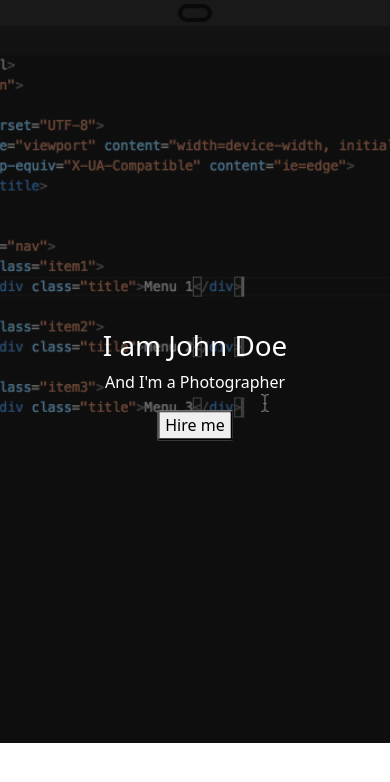
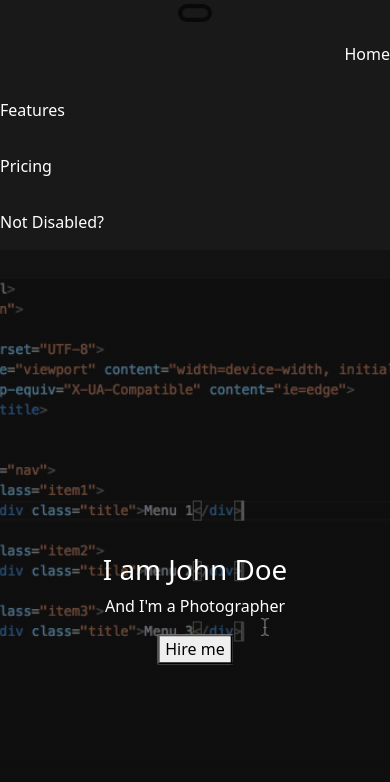
Before and after one commit to Serg-ioE/2023Portfolio, a plain HTML site: page index.html in a window 390 px wide. Both pictures are taken after a click on the button "Toggle navigation". Drawn offline with nearby package versions, Linux system fonts and the light colour scheme.

Commit message:
4/19/23 (commit from home)
Made navbar semi functional, (need to add in links to pages and change the z-index properly so that you can't scroll and the drop down menu covers the whole page).

```diff
--- a/Style.css
+++ b/Style.css
@@ -39,3 +39,6 @@ html {
 button.navbar-toggler {
     margin:auto;
 }
+.navexpanded {
+    z-index: 2;
+}
--- a/index.html
+++ b/index.html
@@ -9,15 +9,17 @@
       href="https://cdn.jsdelivr.net/npm/bootstrap@5.3.0-alpha3/dist/css/bootstrap.min.css"
       rel="stylesheet"
     />
+    <script src="https://ajax.googleapis.com/ajax/libs/jquery/3.6.4/jquery.min.js"></script>
+    <script src="https://unpkg.com/vue@3/dist/vue.global.js"></script>
   </head>
 
   <body>
-        <nav class="navColor navbar navbar-expand-lg">
+        <nav class="navColor navbar navbar-expand-sm">
             <div class="container-fluid" style="color:white;">
                 <span class="collapse navbar-collapse"><a class="navbar-brand" href="#">Navbar</a></span>
                 <button class="navbar-toggler" type="button" data-bs-toggle="collapse" data-bs-target="#navbarNav"
-                    aria-controls="navbarNav" aria-expanded="false" aria-label="Toggle navigation">
-                    <i class="fa-solid fa-angles-down"></i>
+                    aria-controls="navbarNav" aria-expanded="false" aria-label="Toggle navigation" onclick="">
+                    <i class="fa-solid fa-angles-down" style="color: white"></i>
                 </button>
                 <div class="fullWidth collapse navbar-collapse" id="flexGrowNo">
                     <ul class="fullWidth navbar-nav">
@@ -37,6 +39,22 @@
                 </div>
             </div>
         </nav>
+        <div class="navexpanded navColor">
+            <ul class="fullWidth navbar-nav">
+                <li class="navRight nav-link">
+                    <a class="nav-link active" aria-current="page" href="#">Home</a>
+                </li>
+                <li class="nav-link">
+                    <a class="nav-link active" href="#">Features</a>
+                </li>
+                <li class="nav-link">
+                    <a class="nav-link active" href="#">Pricing</a>
+                </li>
+                <li class="nav-link active">
+                    <a class="nav-link active" href="#">Not Disabled?</a>
+                </li>
+            </ul>
+        </div>
         <div class="hero-image">
             <div class="hero-text">
                 <h1>I am John Doe</h1>
--- a/main.js
+++ b/main.js
@@ -0,0 +1,14 @@
+var navButtonOpen = false;
+
+$(document).ready(function () {
+  navButtonOpen = false;
+  $(".navexpanded").hide(); // hide the navexpanded div on page load
+  $(".navbar-toggler").click(function () {
+    $(".navexpanded").slideToggle();
+  });
+});
+  /*navButtonOpen = !navButtonOpen;
+  if ((navButtonOpen = true)) {
+
+  } else {
+  }*/
```
Also changed, not shown: angles-down-solid.svg (added).
